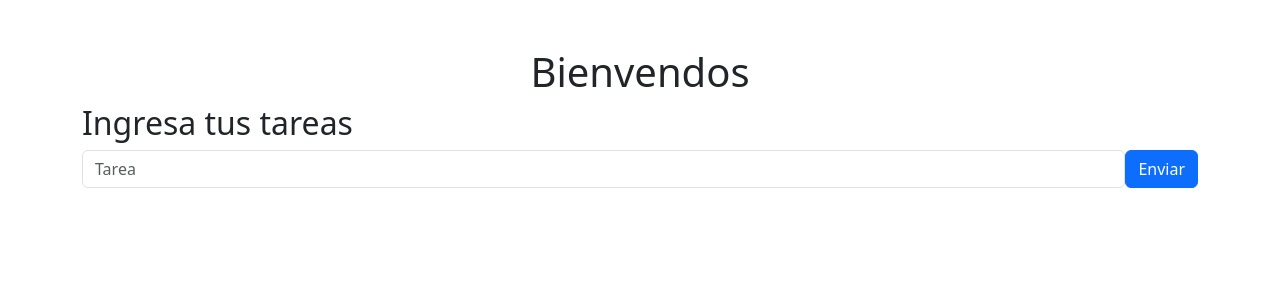
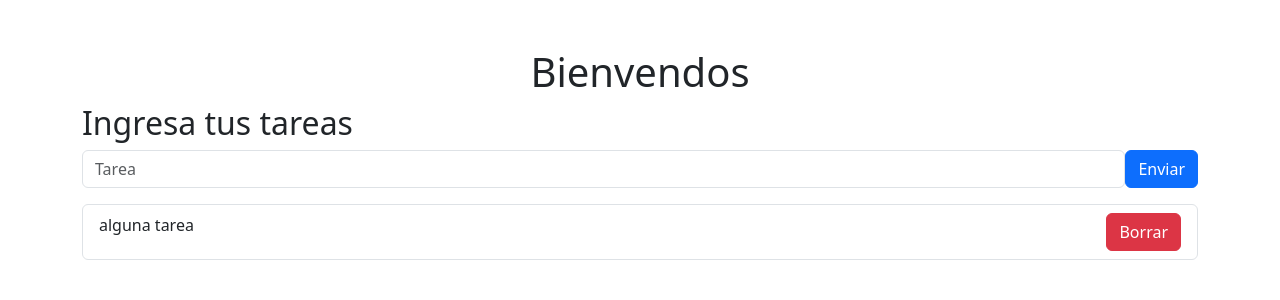
Before and after one commit to rollingcodeschool/listaTareas101i, a React (Vite) app: page / in a window 1280 px wide. Shown: the top 300 px of the page. Built offline with nearby package versions, Linux system fonts and the light colour scheme.

Commit message:
agregamos el componente ListaTareas e ItemTarea

```diff
--- a/src/components/FormularioTarea.jsx
+++ b/src/components/FormularioTarea.jsx
@@ -1,9 +1,10 @@
 import Button from "react-bootstrap/Button";
 import Form from "react-bootstrap/Form";
+import ListaTareas from "./ListaTareas";
 
 const FormularioTarea = () => {
   return (
-    <div>
+    <section>
       <Form>
         <Form.Group className="mb-3 d-flex" controlId="formBasicEmail">
           <Form.Control type="text" placeholder="Tarea" />
@@ -12,7 +13,8 @@
           </Button>
         </Form.Group>
       </Form>
-    </div>
+      <ListaTareas></ListaTareas>
+    </section>
   );
 };
 
--- /dev/null
+++ b/src/components/ItemTarea.jsx
@@ -0,0 +1,8 @@
+import { Button, ListGroup } from "react-bootstrap";
+const ItemTarea = () => {
+    return (
+        <ListGroup.Item className="d-flex justify-content-between">alguna tarea <Button variant="danger">Borrar</Button></ListGroup.Item>
+    );
+};
+
+export default ItemTarea;
--- /dev/null
+++ b/src/components/ListaTareas.jsx
@@ -0,0 +1,12 @@
+import ListGroup from "react-bootstrap/ListGroup";
+import ItemTarea from "./ItemTarea";
+
+const ListaTareas = () => {
+  return (
+    <ListGroup>
+        <ItemTarea></ItemTarea>
+    </ListGroup>
+  );
+};
+
+export default ListaTareas;
```
